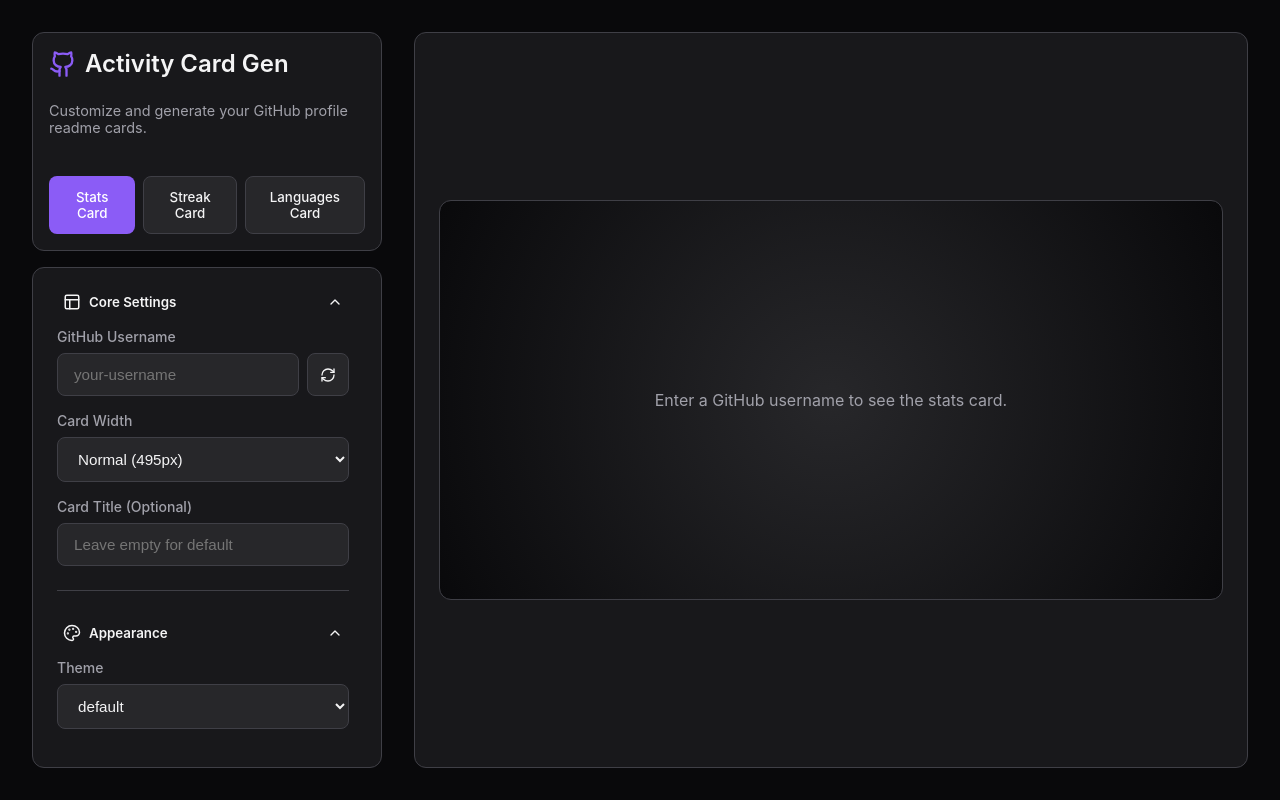
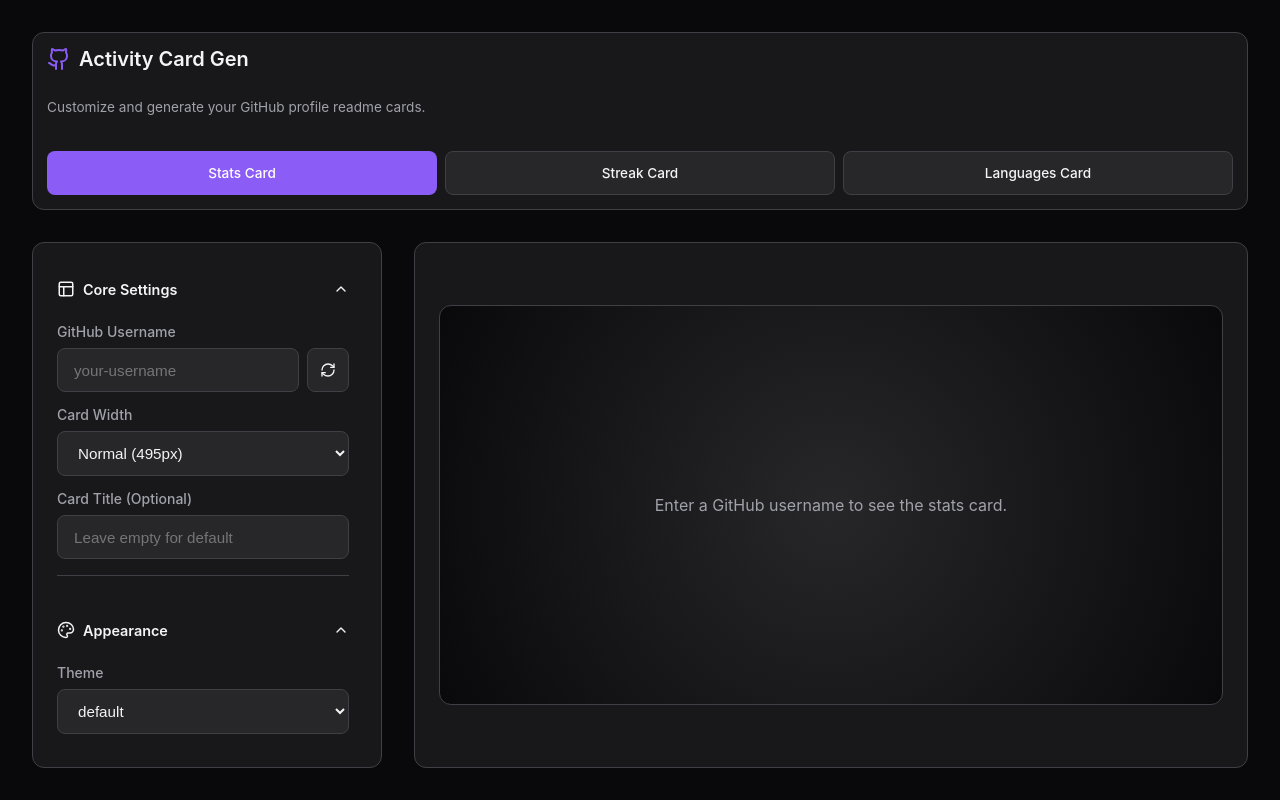
Before and after one commit to ojitxslml/ActivityCard, a React (Vite) app in the folder frontend/: page / in a window 1280 px wide. Built offline with nearby package versions, Linux system fonts and the light colour scheme.

Commit message:
add responsive layout

```diff
--- a/frontend/src/App.tsx
+++ b/frontend/src/App.tsx
@@ -114,40 +114,61 @@
 
   return (
     <div className="layout">
-      <div style={{ display: 'flex', flexDirection: 'column', gap: '1rem', height: '100%' }}>
-        <div className="panel" style={{ flex: '0 0 auto', padding: '1rem' }}>
-          <h1 className="panel-title" style={{ fontSize: '1.5rem' }}>
-            <Github size={28} color="var(--accent)" />
+      {/* Header Panel */}
+      <div className="header-panel">
+        <div className="panel" style={{ flex: '0 0 auto', padding: '0.875rem' }}>
+          <h1 className="panel-title" style={{ fontSize: '1.25rem', marginBottom: '0.25rem' }}>
+            <Github size={24} color="var(--accent)" />
             Activity Card Gen
           </h1>
-          <p style={{ margin: 0, color: 'var(--text-secondary)', fontSize: '0.9rem' }}>
+          <p style={{ margin: 0, color: 'var(--text-secondary)', fontSize: '0.85rem' }}>
             Customize and generate your GitHub profile readme cards.
           </p>
 
           {/* Tabs */}
-          <div style={{ display: 'flex', gap: '0.5rem', marginTop: '1rem' }}>
+          <div style={{
+            display: 'grid',
+            gridTemplateColumns: 'repeat(auto-fit, minmax(100px, 1fr))',
+            gap: '0.5rem',
+            marginTop: '0.75rem'
+          }}>
             <button
               className={activeTab === 'stats' ? 'btn' : 'btn btn-secondary'}
               onClick={() => handleTabChange('stats')}
+              style={{ fontSize: '0.85rem', padding: '0.5rem 0.75rem' }}
             >
               Stats Card
             </button>
             <button
               className={activeTab === 'streak' ? 'btn' : 'btn btn-secondary'}
               onClick={() => handleTabChange('streak')}
+              style={{ fontSize: '0.85rem', padding: '0.5rem 0.75rem' }}
             >
               Streak Card
             </button>
             <button
               className={activeTab === 'languages' ? 'btn' : 'btn btn-secondary'}
               onClick={() => handleTabChange('languages')}
+              style={{ fontSize: '0.85rem', padding: '0.5rem 0.75rem' }}
             >
               Languages Card
             </button>
           </div>
         </div>
+      </div>
 
-        <div style={{ flex: '1 1 auto', overflow: 'hidden', display: 'flex', flexDirection: 'column' }}>
+      {/* Preview Panel - Shows first on mobile (order: 1) */}
+      <div className="preview-container">
+        <PreviewPanel
+          config={activeTab === 'stats' ? statsConfig : activeTab === 'streak' ? streakConfig : languagesConfig}
+          isStreak={activeTab === 'streak'}
+          isLanguages={activeTab === 'languages'}
+          refreshKey={refreshKey}
+        />
+      </div>
+
+      {/* Config Panel - Shows second on mobile (order: 2) */}
+      <div className="config-container">
         {activeTab === 'stats' ? (
           <ConfigPanel
             config={statsConfig}
@@ -171,14 +192,6 @@
         )}
       </div>
     </div>
-
-      <PreviewPanel
-        config={activeTab === 'stats' ? statsConfig : activeTab === 'streak' ? streakConfig : languagesConfig}
-        isStreak={activeTab === 'streak'}
-        isLanguages={activeTab === 'languages'}
-        refreshKey={refreshKey}
-      />
-    </div>
   );
 }
 
--- a/frontend/src/components/ConfigPanel.tsx
+++ b/frontend/src/components/ConfigPanel.tsx
@@ -56,17 +56,17 @@
 const Section = ({ title, icon: Icon, children, defaultOpen = true }: any) => {
   const [isOpen, setIsOpen] = useState(defaultOpen);
   return (
-    <div style={{ borderBottom: '1px solid var(--border-color)', paddingBottom: '1.5rem', marginBottom: '0.5rem' }}>
+    <div style={{ borderBottom: '1px solid var(--border-color)', paddingBottom: '1rem', marginBottom: '0.5rem' }}>
       <button
         onClick={() => setIsOpen(!isOpen)}
-        style={{ width: '100%', display: 'flex', justifyContent: 'space-between', alignItems: 'center', marginBottom: isOpen ? '1rem' : 0, color: 'var(--text-primary)', fontWeight: 600 }}
+        style={{ width: '100%', display: 'flex', justifyContent: 'space-between', alignItems: 'center', marginBottom: isOpen ? '0.75rem' : 0, color: 'var(--text-primary)', fontWeight: 600, fontSize: '0.9rem', minHeight: '44px', padding: '0.5rem 0' }}
       >
         <div style={{ display: 'flex', alignItems: 'center', gap: '0.5rem' }}>
           <Icon size={18} /> {title}
         </div>
         {isOpen ? <ChevronUp size={16} /> : <ChevronDown size={16} />}
       </button>
-      {isOpen && <div style={{ display: 'flex', flexDirection: 'column', gap: '1rem' }}>{children}</div>}
+      {isOpen && <div style={{ display: 'flex', flexDirection: 'column', gap: '0.875rem' }}>{children}</div>}
     </div>
   );
 }
--- a/frontend/src/components/PreviewPanel.tsx
+++ b/frontend/src/components/PreviewPanel.tsx
@@ -118,22 +118,38 @@
 
       {config.username && (
         <div style={{ display: 'grid', gap: '1rem' }}>
-          <div style={{ display: 'flex', gap: '0.5rem', flexWrap: 'wrap', justifyContent: 'center' }}>
+          <div style={{
+            display: 'grid',
+            gridTemplateColumns: 'repeat(auto-fit, minmax(140px, 1fr))',
+            gap: '0.5rem'
+          }}>
             <button className="btn" onClick={() => copyToClipboard(markdown, setCopiedMd)}>
               {copiedMd ? <Check size={18} /> : <Copy size={18} />}
-              {copiedMd ? 'Copied Markdown' : 'Copy Markdown'}
+              {copiedMd ? 'Copied!' : 'Copy MD'}
             </button>
             <button className="btn btn-secondary" onClick={() => copyToClipboard(url, setCopiedUrl)}>
               {copiedUrl ? <Check size={18} /> : <ExternalLink size={18} />}
-              {copiedUrl ? 'Copied URL' : 'Copy URL'}
+              {copiedUrl ? 'Copied!' : 'Copy URL'}
             </button>
             <a href={url} target="_blank" rel="noopener noreferrer" className="btn btn-secondary" style={{ textDecoration: 'none' }}>
               <Download size={18} /> Open SVG
             </a>
           </div>
 
-          <div style={{ background: 'var(--bg-input)', padding: '1rem', borderRadius: '8px', overflowX: 'auto' }}>
-            <code style={{ fontFamily: 'monospace', color: 'var(--accent)', fontSize: '0.85rem' }}>{markdown}</code>
+          <div style={{
+            background: 'var(--bg-input)',
+            padding: '0.75rem',
+            borderRadius: '8px',
+            overflowX: 'auto',
+            maxWidth: '100%'
+          }}>
+            <code style={{
+              fontFamily: 'monospace',
+              color: 'var(--accent)',
+              fontSize: '0.8rem',
+              wordBreak: 'break-all',
+              display: 'block'
+            }}>{markdown}</code>
           </div>
         </div>
       )}
--- a/frontend/src/index.css
+++ b/frontend/src/index.css
@@ -36,12 +36,20 @@
   background: var(--bg-input);
   border: 1px solid var(--border-color);
   color: var(--text-primary);
-  padding: 0.75rem 1rem;
+  padding: 0.625rem 0.875rem;
   border-radius: 8px;
-  font-size: 0.95rem;
+  font-size: 16px; /* Prevents zoom on iOS when focusing */
   width: 100%;
   transition: border-color 0.2s, box-shadow 0.2s;
   outline: none;
+  min-height: 44px; /* Touch-friendly minimum height */
+}
+
+@media (min-width: 768px) {
+  input[type="text"], input[type="number"], select {
+    padding: 0.75rem 1rem;
+    font-size: 0.95rem;
+  }
 }
 
 input[type="text"]:focus, select:focus {
@@ -52,21 +60,79 @@
 .layout {
   display: flex;
   flex-direction: column;
-  height: 100vh;
-  gap: 1rem;
-  padding: 1rem;
+  min-height: 100vh;
+  height: auto;
+  gap: 0.75rem;
+  padding: 0.75rem;
   max-width: 1400px;
   margin: 0 auto;
-  overflow: hidden;
+}
+
+@media (min-width: 768px) {
+  .layout {
+    gap: 1rem;
+    padding: 1rem;
+  }
 }
 
 @media (min-width: 1024px) {
   .layout {
     display: grid;
     grid-template-columns: 350px 1fr;
-    grid-template-rows: 100%;
+    grid-template-rows: auto 1fr;
     gap: 2rem;
     padding: 2rem;
+    height: 100vh;
+    overflow: hidden;
+  }
+}
+
+/* Header Panel */
+.header-panel {
+  order: 1;
+  display: flex;
+  flex-direction: column;
+  gap: 0.75rem;
+}
+
+@media (min-width: 1024px) {
+  .header-panel {
+    grid-column: 1 / -1;
+    grid-row: 1;
+  }
+}
+
+/* Preview Container - Shows FIRST on mobile (order: 2), RIGHT on desktop */
+.preview-container {
+  order: 2;
+  display: flex;
+  flex-direction: column;
+  min-height: 0;
+}
+
+@media (min-width: 1024px) {
+  .preview-container {
+    grid-column: 2;
+    grid-row: 2;
+    order: unset;
+  }
+}
+
+/* Config Container - Shows SECOND on mobile (order: 3), LEFT on desktop */
+.config-container {
+  order: 3;
+  display: flex;
+  flex-direction: column;
+  flex: 1;
+  min-height: 0;
+  overflow: hidden;
+}
+
+@media (min-width: 1024px) {
+  .config-container {
+    grid-column: 1;
+    grid-row: 2;
+    order: unset;
   }
 }
 
@@ -74,13 +140,26 @@
   background: var(--bg-panel);
   border-radius: var(--radius);
   border: 1px solid var(--border-color);
-  padding: 1.5rem;
+  padding: 1rem;
   display: flex;
   flex-direction: column;
-  gap: 1.5rem;
-  /* Let flex parent control height */
+  gap: 1rem;
   flex: 1;
   min-height: 0;
+}
+
+@media (min-width: 768px) {
+  .panel {
+    padding: 1.25rem;
+    gap: 1.25rem;
+  }
+}
+
+@media (min-width: 1024px) {
+  .panel {
+    padding: 1.5rem;
+    gap: 1.5rem;
+  }
 }
 
 /* New class for scrollable content within panel */
@@ -88,20 +167,40 @@
   overflow-y: auto;
   flex: 1;
   min-height: 0;
-  padding-right: 0.5rem;
+  padding-right: 0.25rem;
   display: flex;
   flex-direction: column;
-  gap: 1.5rem;
+  gap: 1rem;
+  -webkit-overflow-scrolling: touch; /* Smooth scrolling on iOS */
+}
+
+@media (min-width: 768px) {
+  .panel-content {
+    padding-right: 0.5rem;
+    gap: 1.25rem;
+  }
+}
+
+@media (min-width: 1024px) {
+  .panel-content {
+    gap: 1.5rem;
+  }
 }
 
 .panel-title {
-  font-size: 1.25rem;
+  font-size: 1.1rem;
   font-weight: 600;
   margin: 0;
   color: var(--text-primary);
   display: flex;
   align-items: center;
   gap: 0.5rem;
+}
+
+@media (min-width: 768px) {
+  .panel-title {
+    font-size: 1.25rem;
+  }
 }
 
 .control-group {
@@ -111,9 +210,15 @@
 }
 
 .label {
-  font-size: 0.875rem;
+  font-size: 0.8rem;
   font-weight: 500;
   color: var(--text-secondary);
+}
+
+@media (min-width: 768px) {
+  .label {
+    font-size: 0.875rem;
+  }
 }
 
 .preview-area {
@@ -124,22 +229,47 @@
   background: radial-gradient(circle at center, #27272a 0%, #09090b 100%);
   border-radius: var(--radius);
   border: 1px solid var(--border-color);
-  padding: 2rem;
+  padding: 1rem;
   position: relative;
-  min-height: 400px;
+  min-height: 250px;
+  width: 100%;
+}
+
+@media (min-width: 768px) {
+  .preview-area {
+    padding: 1.5rem;
+    min-height: 350px;
+  }
+}
+
+@media (min-width: 1024px) {
+  .preview-area {
+    padding: 2rem;
+    min-height: 400px;
+  }
 }
 
 .btn {
   background: var(--accent);
   color: white;
-  padding: 0.75rem 1.5rem;
+  padding: 0.625rem 1rem;
   border-radius: 8px;
   font-weight: 500;
+  font-size: 0.9rem;
   transition: background 0.2s;
   display: inline-flex;
   align-items: center;
   gap: 0.5rem;
   justify-content: center;
+  min-height: 44px; /* Touch-friendly minimum height */
+  white-space: nowrap;
+}
+
+@media (min-width: 768px) {
+  .btn {
+    padding: 0.75rem 1.5rem;
+    font-size: 1rem;
+  }
 }
 
 .btn:hover {
@@ -163,12 +293,20 @@
 .checkbox-wrapper {
   display: flex;
   align-items: center;
-  gap: 0.75rem;
-  padding: 0.5rem;
+  gap: 0.625rem;
+  padding: 0.625rem 0.75rem;
   background: var(--bg-input);
   border-radius: 6px;
   cursor: pointer;
   transition: background 0.2s;
+  min-height: 44px; /* Touch-friendly minimum height */
+}
+
+@media (min-width: 768px) {
+  .checkbox-wrapper {
+    gap: 0.75rem;
+    padding: 0.5rem;
+  }
 }
 
 .checkbox-wrapper:hover {
@@ -179,10 +317,18 @@
   width: 1.25rem;
   height: 1.25rem;
   accent-color: var(--accent);
+  flex-shrink: 0; /* Prevent checkbox from shrinking on mobile */
 }
 
-.checkbox-wrapper input[type="checkbox"]:checked + span {
-  color: var(--text-primary);
+.checkbox-wrapper span {
+  font-size: 0.9rem;
+  user-select: none;
+}
+
+@media (min-width: 768px) {
+  .checkbox-wrapper span {
+    font-size: 1rem;
+  }
 }
 
 .copy-actions {
```
Lines whose indentation alone changed are shown as unchanged.
